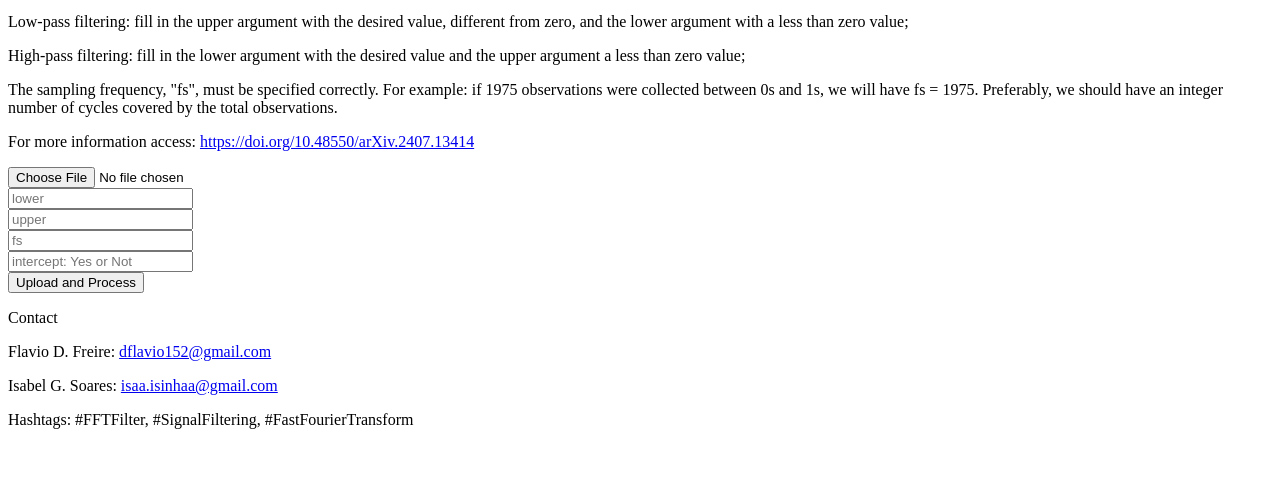
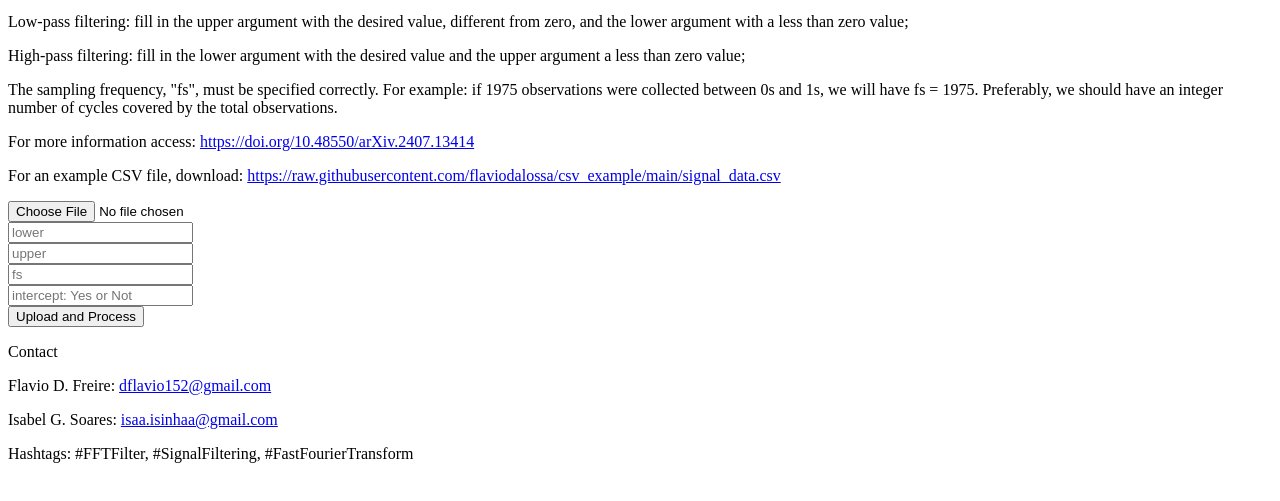
Before and after one commit to flaviodalossa/fftfilter.github.io, a plain HTML site: page index.html in a window 1280 px wide. Shown: the part 101-602 px from the top of the page. Drawn offline with Linux system fonts and the light colour scheme.

Commit message:
Update index.html

```diff
--- a/index.html
+++ b/index.html
@@ -13,6 +13,12 @@
     <p>High-pass filtering: fill in the lower argument with the desired value and the upper argument a less than zero value;</p>
     <p>The sampling frequency, "fs", must be specified correctly. For example: if 1975 observations were collected between 0s and 1s, we will have fs = 1975. Preferably, we should have an integer number of cycles covered by the total observations.</p>
     <p>For more information access: <a href="https://doi.org/10.48550/arXiv.2407.13414" target="_blank">https://doi.org/10.48550/arXiv.2407.13414</a></p>
+
+    <p>For an example CSV file, download:
+        <a href="https://raw.githubusercontent.com/flaviodalossa/csv_example/main/signal_data.csv" target="_blank">
+            https://raw.githubusercontent.com/flaviodalossa/csv_example/main/signal_data.csv
+        </a>
+    </p>
 
     <form id="uploadForm" enctype="multipart/form-data">
         <input type="file" name="csvfile" accept=".csv" required><br>
```
